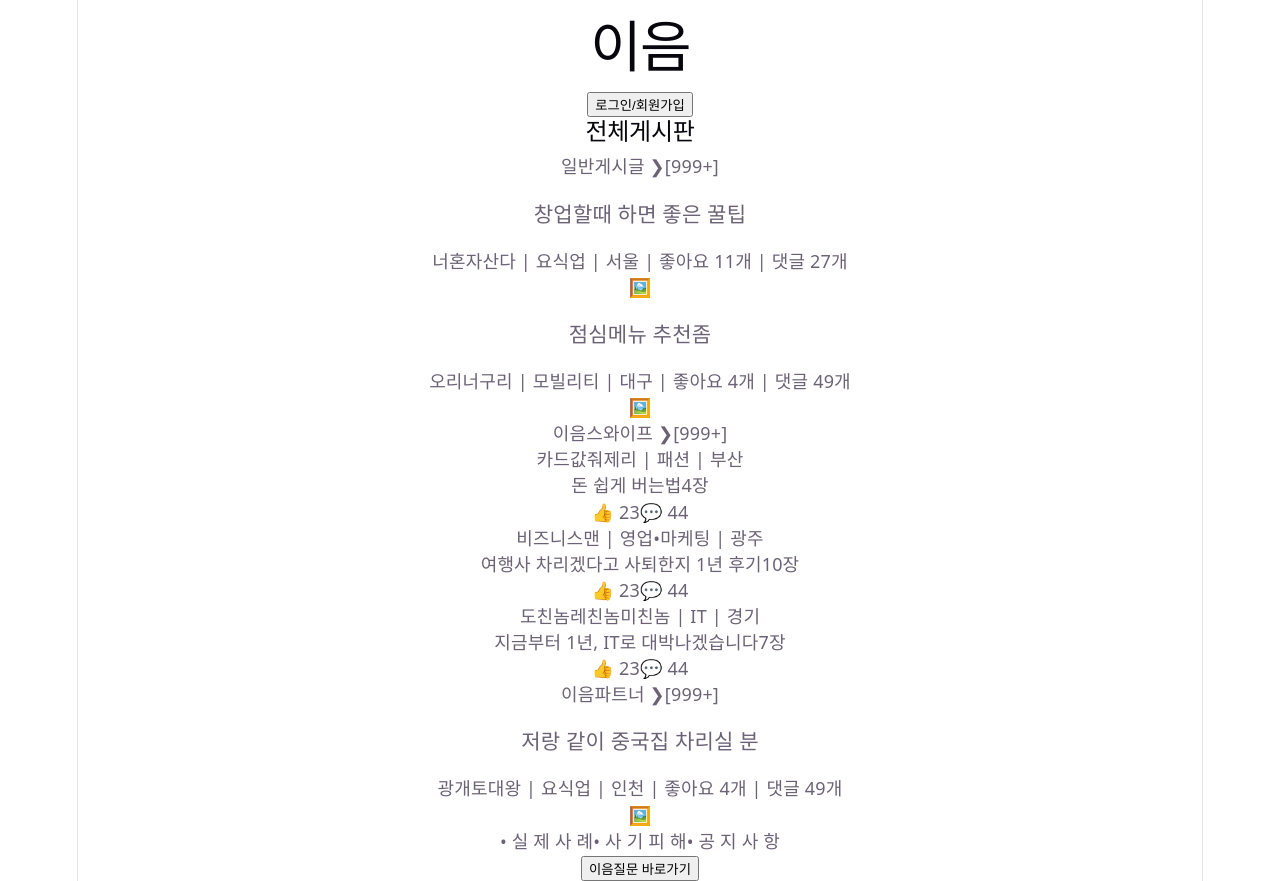
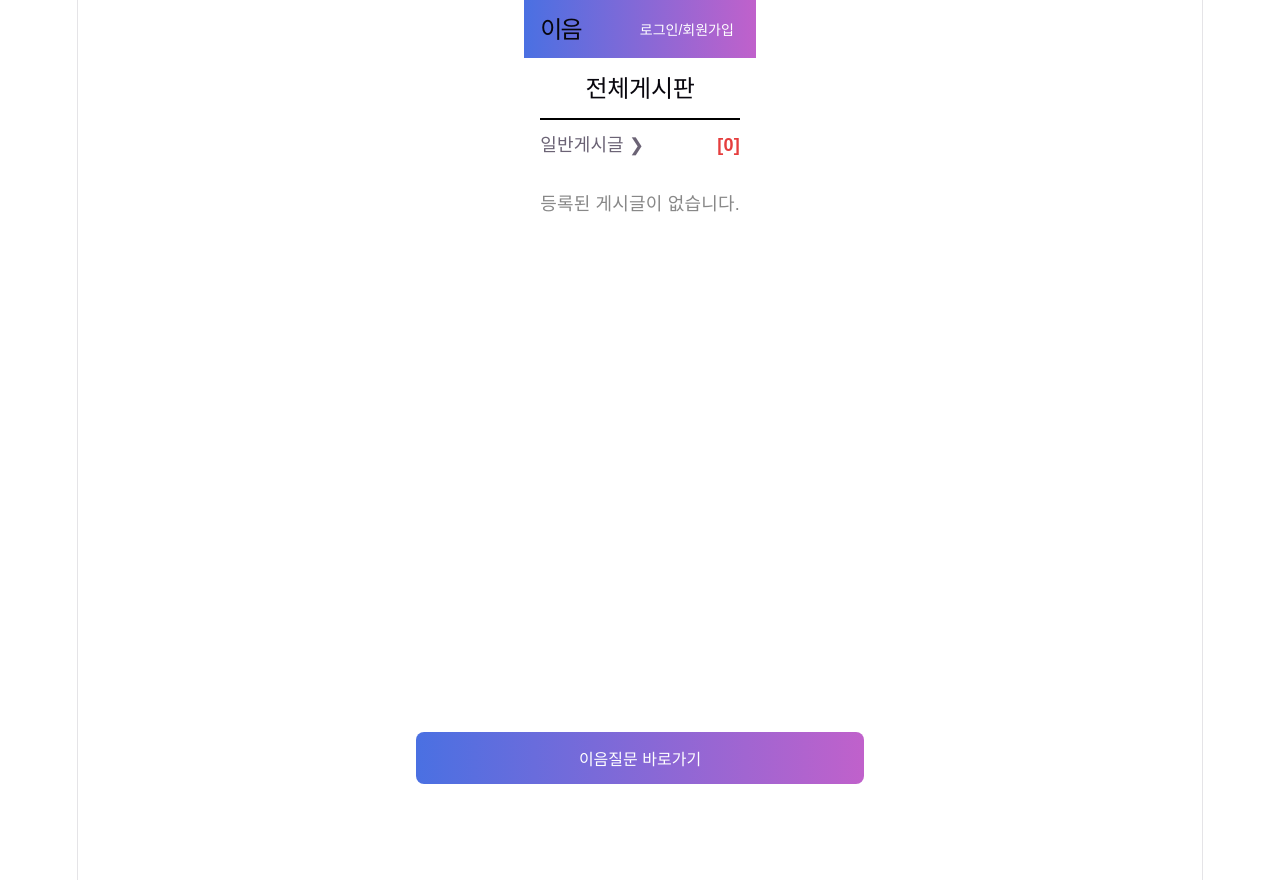
Before and after one commit to yuhoyun7-ai/I-eum_app, a React (Vite) app: page / in a window 1280 px wide. Built offline with nearby package versions, Linux system fonts and the light colour scheme.

Commit message:
fix: remove hardcoded mock data and apply clean layout

```diff
--- a/src/App.jsx
+++ b/src/App.jsx
@@ -1,293 +1,142 @@
-import React, { useState, useEffect } from 'react';
+import React, { useEffect, useState } from 'react';
 import { createClient } from '@supabase/supabase-js';
 
-const SUPABASE_URL = 'https://prlxvwvglhktnrzgkpqz.supabase.co;'
-const SUPABASE_ANON_KEY = 'eyJhbGciOiJIUzI1NiIsInR5cCI6IkpXVCJ9.eyJpc3MiOiJzdXBhYmFzZSIsInJlZiI6InBybHh3dndnbGhrdG5yemdrcHF6Iiwicm9sZSI6ImFub24iLCJpYXQiOjE3ODQ3MjUzMzcsImV4cCI6MjEwMDMwMTMzN30.xKu7xNCzH9cvPhBYeBdEpz2IUlvIMsR3R57GSXpCCvY;'
+const SUPABASE_URL = 'https://prlxvwvglhktnrzgkpqz.supabase.co';
+const SUPABASE_ANON_KEY = 'eyJhbGciOiJIUzI1NiIsInR5cCI6IkpXVCJ9.eyJpc3MiOiJzdXBhYmFzZSIsInJlZiI6InBybHh3dndnbGhrdG5yemdrcHF6Iiwicm9sZSI6ImFub24iLCJpYXQiOjE3ODQ3MjUzMzcsImV4cCI6MjEwMDMwMTMzN30.xKu7xNCzH9cvPhBYeBdEpz2IUlvIMsR3R57GSXpCCvY';
+
 const supabase = createClient(SUPABASE_URL, SUPABASE_ANON_KEY);
 
-const CATEGORIES = [
-  'IT', '콘텐츠', '영업•마케팅', '유통', '요식업', '바이오•헬스케어',
-  '환경•에너지', '패션•뷰티', '모빌리티', '서비스', '금융•비즈니스',
-  '교육', '복지', '인테리어', '디자인', '기술'
-];
-
-const REGIONS = ['서울', '경기', '인천', '부산', '대구', '광주', '대전', '울산', '강원', '경남', '경북', '전남', '전북', '충남', '충북', '제주'];
-
 export default function App() {
-  const [session, setSession] = useState(null);
-  const [profile, setProfile] = useState(null);
-  const [showAuthModal, setShowAuthModal] = useState(false);
-  const [showLoginLockModal, setShowLoginLockModal] = useState(false);
-  const [isSignUp, setIsSignUp] = useState(false);
-
-  // Form States
-  const [email, setEmail] = useState('');
-  const [password, setPassword] = useState('');
-  const [nickname, setNickname] = useState('');
-  const [category, setCategory] = useState(CATEGORIES[0]);
-  const [region, setRegion] = useState(REGIONS[0]);
+  const [posts, setPosts] = useState([]);
+  const [loading, setLoading] = useState(true);
+  const [showLoginModal, setShowLoginModal] = useState(false);
 
   useEffect(() => {
-    supabase.auth.getSession().then(({ data: { session } }) => {
-      setSession(session);
-      if (session) fetchProfile(session.user.id);
-    });
-
-    const { data: { subscription } } = supabase.auth.onAuthStateChange((_event, session) => {
-      setSession(session);
-      if (session) fetchProfile(session.user.id);
-      else setProfile(null);
-    });
-
-    return () => subscription.unsubscribe();
+    fetchPosts();
   }, []);
 
-  const fetchProfile = async (userId) => {
-    const { data } = await supabase.from('profiles').select('*').eq('id', userId).single();
-    if (data) setProfile(data);
-  };
-
-  const handleAuth = async (e) => {
-    e.preventDefault();
-    if (isSignUp) {
-      const { data, error } = await supabase.auth.signUp({
-        email,
-        password,
-        options: {
-          data: { nickname, category, region }
+  async function fetchPosts() {
+    setLoading(false);
+    // Supabase 테이블(posts) 생성 후 주석 해제하면 실제 DB 데이터를 로드합니다.
+    // const { data, error } = await supabase.from('posts').select('*');
+    // if (!error && data) setPosts(data);
   }
-      });
-      if (error) alert(error.message);
-      else {
-        alert('회원가입 완료! 로그인 해주세요.');
-        setIsSignUp(false);
-      }
-    } else {
-      const { error } = await supabase.auth.signInWithPassword({ email, password });
-      if (error) alert(error.message);
-      else setShowAuthModal(false);
-    }
-  };
-
-  const handleGoogleLogin = async () => {
-    await supabase.auth.signInWithOAuth({
-      provider: 'google',
-      options: { redirectTo: window.location.origin }
-    });
-  };
-
-  const handleSignOut = async () => {
-    await supabase.auth.signOut();
-  };
-
-  const handleActionRequireAuth = (actionCallback) => {
-    if (!session) {
-      setShowLoginLockModal(true);
-    } else {
-      actionCallback();
-    }
-  };
 
   return (
-    <div className="min-h-screen bg-gray-100 text-gray-900 font-sans pb-12">
-      {/* 1. 상단 그라데이션 헤더 */}
-      <header className="bg-gradient-to-r from-purple-600 to-pink-500 text-white p-4 flex justify-between items-center shadow-md">
-        <h1 className="text-3xl font-extrabold tracking-wider">이음</h1>
-        <div>
-          {session && profile ? (
-            <div className="flex items-center gap-2 text-sm">
-              <span className="font-bold">
-                {profile.nickname} {profile.is_admin && '🎖️'}
-              </span>
-              <span className="text-xs bg-black/20 px-2 py-1 rounded">
-                {profile.category} | {profile.region}
-              </span>
-              <button onClick={handleSignOut} className="ml-2 underline text-xs">로그아웃</button>
-            </div>
-          ) : (
-            <button
-              onClick={() => setShowAuthModal(true)}
-              className="font-bold text-sm hover:underline"
-            >
+    <div style={styles.container}>
+      {/* 헤더 */}
+      <header style={styles.header}>
+        <h1 style={styles.logo}>이음</h1>
+        <button style={styles.authBtn} onClick={() => setShowLoginModal(true)}>
           로그인/회원가입
         </button>
-          )}
-        </div>
       </header>
 
-      {/* Main Container */}
-      <main className="max-w-md mx-auto bg-white min-h-screen shadow-lg border-x border-gray-200">
-
-        {/* 전체게시판 타이틀 */}
-        <div className="p-4 border-b border-gray-300">
-          <h2 className="text-2xl font-black">전체게시판</h2>
+      {/* 메인 콘텐츠 */}
+      <main style={styles.main}>
+        {/* 전체게시판 */}
+        <section style={styles.section}>
+          <div style={styles.sectionHeader}>
+            <h2>전체게시판</h2>
           </div>
 
-        {/* 2. 일반게시글 섹션 */}
-        <section className="border-b border-gray-300">
-          <div className="flex justify-between items-center p-3 bg-gray-50 border-b border-gray-200">
-            <span className="font-bold text-lg flex items-center gap-1">
-              일반게시글 <span className="text-sm font-normal">❯</span>
-            </span>
-            <span className="text-red-500 font-bold text-sm">[999+]</span>
+          <div style={styles.categoryTitle}>
+            <span>일반게시글 ❯</span>
+            <span style={styles.count}>[{posts.length}]</span>
           </div>
-          <div className="divide-y divide-gray-100">
-            <div className="p-3 flex justify-between items-center cursor-pointer hover:bg-gray-50" onClick={() => handleActionRequireAuth(() => {})}>
+
+          <div style={styles.list}>
+            {posts.length === 0 ? (
+              <p style={styles.emptyText}>등록된 게시글이 없습니다.</p>
+            ) : (
+              posts.map((post) => (
+                <div key={post.id} style={styles.postItem}>
                   <div>
-                <h3 className="font-bold text-base">창업할때 하면 좋은 꿀팁</h3>
-                <p className="text-xs text-gray-500 mt-1">너혼자산다 | 요식업 | 서울 | 좋아요 11개 | 댓글 27개</p>
+                    <h3 style={styles.postTitle}>{post.title}</h3>
+                    <p style={styles.postMeta}>{post.author} | {post.category}</p>
                   </div>
-              <div className="w-10 h-10 bg-gray-200 rounded flex items-center justify-center text-gray-400">🖼️</div>
                 </div>
-            <div className="p-3 flex justify-between items-center cursor-pointer hover:bg-gray-50" onClick={() => handleActionRequireAuth(() => {})}>
-              <div>
-                <h3 className="font-bold text-base">점심메뉴 추천좀</h3>
-                <p className="text-xs text-gray-500 mt-1">오리너구리 | 모빌리티 | 대구 | 좋아요 4개 | 댓글 49개</p>
-              </div>
-              <div className="w-10 h-10 bg-gray-200 rounded flex items-center justify-center text-gray-400">🖼️</div>
-            </div>
+              ))
+            )}
           </div>
         </section>
 
-        {/* 3. 이음스와이프 */}
-        <section className="border-b border-gray-300 py-3">
-          <div className="flex justify-between items-center px-3 mb-2">
-            <span className="font-bold text-lg flex items-center gap-1">
-              이음스와이프 <span className="text-sm font-normal">❯</span>
-            </span>
-            <span className="text-red-500 font-bold text-sm">[999+]</span>
-          </div>
-
-          <div className="flex gap-3 overflow-x-auto px-3 pb-2 scrollbar-hide">
-            {[
-              { tag: '카드값줘제리 | 패션 | 부산', title: '돈 쉽게 버는법', count: '4장' },
-              { tag: '비즈니스맨 | 영업•마케팅 | 광주', title: '여행사 차리겠다고 사퇴한지 1년 후기', count: '10장' },
-              { tag: '도친놈레친놈미친놈 | IT | 경기', title: '지금부터 1년, IT로 대박나겠습니다', count: '7장' },
-            ].map((card, idx) => (
-              <div key={idx} className="min-w-[140px] max-w-[140px] border rounded-lg p-2 shadow-sm bg-white shrink-0 cursor-pointer" onClick={() => handleActionRequireAuth(() => {})}>
-                <p className="text-[10px] text-gray-500 truncate">{card.tag}</p>
-                <div className="w-full h-28 bg-gray-800 text-white font-bold text-xs p-2 my-1 flex flex-col justify-end relative rounded">
-                  <span>{card.title}</span>
-                  <span className="absolute bottom-1 right-1 text-[9px] bg-black/60 px-1 rounded">{card.count}</span>
-                </div>
-                <div className="flex gap-2 text-xs text-gray-600 mt-1">
-                  <span>👍 23</span>
-                  <span>💬 44</span>
-                </div>
-              </div>
-            ))}
-          </div>
-        </section>
-
-        {/* 4. 이음파트너 */}
-        <section className="border-b border-gray-300">
-          <div className="flex justify-between items-center p-3 bg-gray-50 border-b border-gray-200">
-            <span className="font-bold text-lg flex items-center gap-1">
-              이음파트너 <span className="text-sm font-normal">❯</span>
-            </span>
-            <span className="text-red-500 font-bold text-sm">[999+]</span>
-          </div>
-          <div className="divide-y divide-gray-100">
-            <div className="p-3 flex justify-between items-center cursor-pointer hover:bg-gray-50" onClick={() => handleActionRequireAuth(() => {})}>
-              <div>
-                <h3 className="font-bold text-base">저랑 같이 중국집 차리실 분</h3>
-                <p className="text-xs text-gray-500 mt-1">광개토대왕 | 요식업 | 인천 | 좋아요 4개 | 댓글 49개</p>
-              </div>
-              <div className="w-10 h-10 bg-gray-200 rounded flex items-center justify-center text-gray-400">🖼️</div>
-            </div>
-          </div>
-        </section>
-
-        {/* 5. 기타 하단 메뉴 */}
-        <div className="flex justify-around items-center p-4 text-sm font-bold text-gray-700 border-b">
-          <span>• 실 제 사 례</span>
-          <span>• 사 기 피 해</span>
-          <span>• 공 지 사 항</span>
-        </div>
-
-        {/* 6. 하단 버튼 */}
-        <div className="p-4">
-          <button
-            onClick={() => handleActionRequireAuth(() => {})}
-            className="w-full py-4 bg-gradient-to-r from-purple-500 to-pink-500 text-white font-black text-xl rounded-2xl shadow-lg hover:opacity-95"
-          >
+        {/* 하단 고정 버튼 */}
+        <button style={styles.bottomBtn} onClick={() => setShowLoginModal(true)}>
           이음질문 바로가기
         </button>
-        </div>
       </main>
 
-      {/* 팝업 1: 로그인 권한 경고 모달 */}
-      {showLoginLockModal && (
-        <div className="fixed inset-0 bg-black/60 flex items-center justify-center p-4 z-50">
-          <div className="bg-white rounded-xl p-6 w-full max-w-sm text-center shadow-2xl">
-            <h3 className="text-lg font-bold mb-6 text-gray-800">로그인해야 가능한 기능입니다</h3>
-            <button
-              onClick={() => { setShowLoginLockModal(false); setShowAuthModal(true); }}
-              className="w-full py-2 bg-gray-100 hover:bg-gray-200 text-gray-800 font-bold rounded-lg border border-gray-300"
-            >
-              로그인 하러가기
+      {/* 로그인 팝업 모달 */}
+      {showLoginModal && (
+        <div style={styles.modalOverlay}>
+          <div style={styles.modalBox}>
+            <p style={styles.modalText}>로그인해야 가능한 기능입니다</p>
+            <button style={styles.modalBtn} onClick={() => setShowLoginModal(false)}>
+              확인
             </button>
-          </div>
-        </div>
-      )}
-
-      {/* 팝업 2: 로그인 & 회원가입 모달 */}
-      {showAuthModal && (
-        <div className="fixed inset-0 bg-black/60 flex items-center justify-center p-4 z-50">
-          <div className="bg-white rounded-xl p-6 w-full max-w-sm relative shadow-2xl">
-            <button onClick={() => setShowAuthModal(false)} className="absolute top-3 right-3 text-gray-500 font-bold">✕</button>
-            <h2 className="text-xl font-black mb-4 text-center">{isSignUp ? '창업자 회원가입' : '로그인'}</h2>
-
-            <form onSubmit={handleAuth} className="flex flex-col gap-3">
-              <input
-                type="email" placeholder="이메일" value={email} required
-                onChange={(e) => setEmail(e.target.value)}
-                className="p-2 border rounded text-sm"
-              />
-              <input
-                type="password" placeholder="비밀번호" value={password} required
-                onChange={(e) => setPassword(e.target.value)}
-                className="p-2 border rounded text-sm"
-              />
-
-              {isSignUp && (
-                <>
-                  <input
-                    type="text" placeholder="닉네임" value={nickname} required
-                    onChange={(e) => setNickname(e.target.value)}
-                    className="p-2 border rounded text-sm"
-                  />
-                  <div>
-                    <label className="text-xs font-bold text-gray-600 block mb-1">분야 카테고리 (택1)</label>
-                    <select value={category} onChange={(e) => setCategory(e.target.value)} className="w-full p-2 border rounded text-sm bg-white">
-                      {CATEGORIES.map(cat => <option key={cat} value={cat}>{cat}</option>)}
-                    </select>
-                  </div>
-                  <div>
-                    <label className="text-xs font-bold text-gray-600 block mb-1">지역 선택</label>
-                    <select value={region} onChange={(e) => setRegion(e.target.value)} className="w-full p-2 border rounded text-sm bg-white">
-                      {REGIONS.map(reg => <option key={reg} value={reg}>{reg}</option>)}
-                    </select>
-                  </div>
-                </>
-              )}
-
-              <button type="submit" className="w-full py-2 bg-pink-500 text-white font-bold rounded hover:bg-pink-600 mt-2">
-                {isSignUp ? '가입하기' : '로그인'}
-              </button>
-            </form>
-
-            <div className="mt-3 flex flex-col gap-2 border-t pt-3">
-              <button onClick={handleGoogleLogin} className="w-full py-2 bg-white border border-gray-300 font-bold text-sm rounded flex items-center justify-center gap-2 hover:bg-gray-50">
-                🔍 Google로 계속하기
-              </button>
-              <button onClick={() => setIsSignUp(!isSignUp)} className="text-xs text-gray-500 underline text-center">
-                {isSignUp ? '이미 계정이 있으신가요? 로그인' : '계정이 없으신가요? 회원가입'}
-              </button>
-            </div>
           </div>
         </div>
       )}
     </div>
   );
 }
+
+const styles = {
+  container: {
+    maxWidth: '480px',
+    margin: '0 auto',
+    backgroundColor: '#fff',
+    minHeight: '100vh',
+    fontFamily: 'sans-serif',
+    position: 'relative',
+    paddingBottom: '80px',
+  },
+  header: {
+    background: 'linear-gradient(90deg, #4A70E2, #C061CB)',
+    padding: '16px',
+    display: 'flex',
+    justifyContent: 'space-between',
+    alignItems: 'center',
+    color: '#fff',
+  },
+  logo: { fontSize: '24px', fontWeight: 'bold', margin: 0 },
+  authBtn: { background: 'none', border: 'none', color: '#fff', fontSize: '14px', cursor: 'pointer' },
+  main: { padding: '16px' },
+  section: { marginBottom: '24px' },
+  sectionHeader: { borderBottom: '2px solid #000', paddingBottom: '8px', marginBottom: '12px' },
+  categoryTitle: { display: 'flex', justifyContent: 'space-between', fontWeight: 'bold', marginBottom: '12px' },
+  count: { color: '#e53e3e' },
+  list: { display: 'flex', flexDirection: 'column', gap: '12px' },
+  emptyText: { color: '#888', textAlign: 'center', padding: '20px 0' },
+  postItem: { padding: '12px', border: '1px solid #eee', borderRadius: '8px' },
+  postTitle: { fontSize: '16px', margin: '0 0 4px 0' },
+  postMeta: { fontSize: '12px', color: '#666', margin: 0 },
+  bottomBtn: {
+    position: 'fixed',
+    bottom: '16px',
+    left: '50%',
+    transform: 'translateX(-50%)',
+    width: 'calc(100% - 32px)',
+    maxWidth: '448px',
+    padding: '14px',
+    background: 'linear-gradient(90deg, #4A70E2, #C061CB)',
+    color: '#fff',
+    border: 'none',
+    borderRadius: '8px',
+    fontSize: '16px',
+    fontWeight: 'bold',
+    cursor: 'pointer',
+  },
+  modalOverlay: {
+    position: 'fixed',
+    top: 0, left: 0, right: 0, bottom: 0,
+    backgroundColor: 'rgba(0,0,0,0.5)',
+    display: 'flex',
+    alignItems: 'center',
+    justifyContent: 'center',
+  },
+  modalBox: { backgroundColor: '#fff', padding: '24px', borderRadius: '12px', textAlign: 'center', width: '280px' },
+  modalText: { marginBottom: '16px', fontWeight: 'bold' },
+  modalBtn: { width: '100%', padding: '10px', backgroundColor: '#333', color: '#fff', border: 'none', borderRadius: '6px' },
+};
```
Lines whose indentation alone changed are shown as unchanged.
